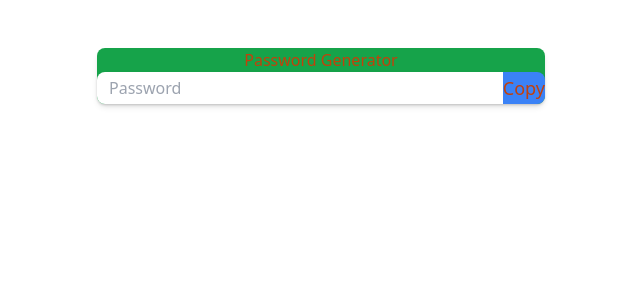
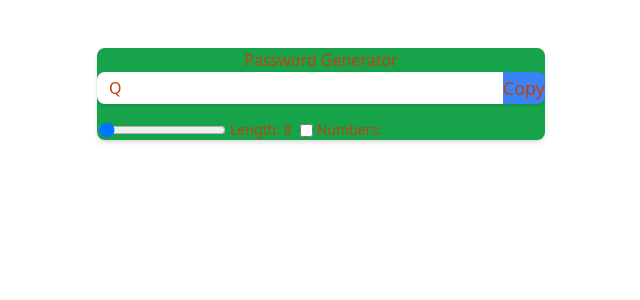
Before and after one commit to veerrandhir/Frontend, a React (Vite) app in the folder Tutorial/05passwordGenerator/: page / in a window 1280 px wide. Shown: the top 300 px of the page, without its empty margins (319-959 px from the left). Built offline with nearby package versions, Linux system fonts and the light colour scheme.

Commit message:
Fix password generation logic and add useEffect for automatic updates

```diff
--- a/Tutorial/05passwordGenerator/src/App.jsx
+++ b/Tutorial/05passwordGenerator/src/App.jsx
@@ -1,4 +1,4 @@
-import { useCallback, useState } from 'react'
+import { useCallback, useEffect, useState } from 'react'
 import './App.css'
 
 function App() {
@@ -17,7 +17,7 @@ function App() {
     if(charAllowed) str += "!@#$%^&*()"
 
     // generate random password
-    for(let i = 1; i<= array.length ; i++){
+    for(let i = 1; i<= length ; i++){
       let char = Math.floor(Math.random()* str.lenght +1)
       pass = str.charAt(char)
 
@@ -26,6 +26,8 @@ function App() {
     setPassword(pass) // pass password generated
 
   }, [length, numberAllowed, charAllowed, setPassword])
+
+  useEffect(()=>{passwordGenerator()},[length, numberAllowed, charAllowed, passwordGenerator])
 
   return (
     <>
@@ -39,6 +41,34 @@ function App() {
           <button className='text-lg bg-blue-500'>Copy</button>
 
           </div>
+          <div className='flex text-sm gap-x-2'>
+            <div className='flex items-center gap-x-1'>
+              <input
+              type='range'
+              min={6}
+              max={100}
+              value={length}
+              className='cursor-pointer'
+              onChange={(e)=>{setLenght(e.target.value)}}
+              />
+              <label >Length: {length}</label>
+            </div>
+            <div className='flex items-center gap-x-1 '>
+              <input
+              type='checkbox'
+
+              defaultChecked = {numberAllowed}
+              id='numberInput'
+              onChange={()=>{
+                setNumberAllowed((prev)=>!prev)
+              }}
+
+              className='cursor-pointer'
+              onChange={(e)=>{setLenght(e.target.value)}}
+              />
+              <label >Numbers: {Number}</label>
+            </div>
+          </div>
 
         </div>
     </>
```
